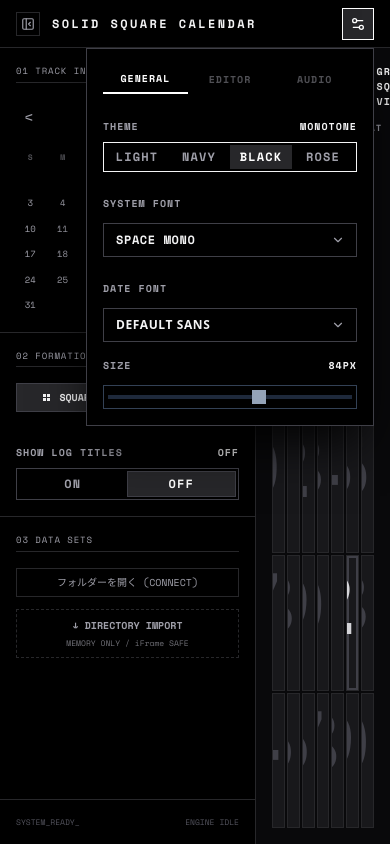
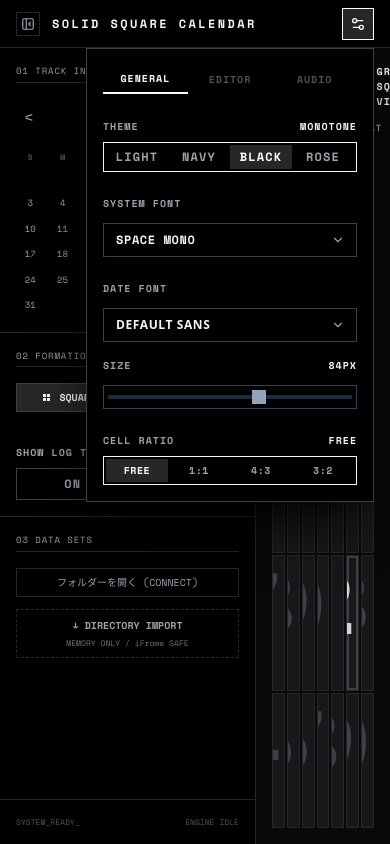
Before and after one commit to soroeru-afk/SOLID-SQUARE-CALENDAR-, a React (Vite) app: page / in a window 390 px wide. Both pictures are taken after a click on the button 358 px from the left and 23 px from the top of the page. Built offline with nearby package versions, Linux system fonts and the light colour scheme; the HTML template or start-up script is replaced by a standard one.

Commit message:
feat: Add cell aspect ratio config (FREE, 1:1, 4:3, 3:2) with responsive container wrapping

```diff
--- a/components/GridSqView.tsx
+++ b/components/GridSqView.tsx
@@ -16,6 +16,7 @@ export function GridSqView({
   dateSize,
   dateFont,
   showLogTitles,
+  cellAspectRatio = "FREE",
 }: any) {
   const days = getCalendarDays(
     currentDate.getFullYear(),
@@ -24,6 +25,16 @@ export function GridSqView({
   const todayYYYYMMDD = toYYYYMMDD(new Date());
 
   const colors = getThemeColors(theme as Theme);
+
+  // Calculate overall grid aspect ratio based on cell aspect ratio (7 columns, 5 rows)
+  let gridAspectRatio: string | null = null;
+  if (cellAspectRatio === "1:1") {
+    gridAspectRatio = "7 / 5";
+  } else if (cellAspectRatio === "4:3") {
+    gridAspectRatio = "28 / 15"; // (7*4) / (5*3)
+  } else if (cellAspectRatio === "3:2") {
+    gridAspectRatio = "21 / 10"; // (7*3) / (5*2)
+  }
 
   const logsByDate = logs.reduce(
     (acc: Record<string, LogFile[]>, log: LogFile) => {
@@ -70,8 +81,19 @@ export function GridSqView({
         ))}
       </div>
 
-      {/* Grid */}
-      <div className="flex-1 grid grid-cols-7 grid-rows-5 gap-[2px] overflow-hidden">
+      {/* Grid Wrapper */}
+      <div className="flex-1 min-h-0 flex items-center justify-center overflow-hidden">
+        <div
+          className="grid grid-cols-7 grid-rows-5 gap-[2px] overflow-hidden transition-all duration-300"
+          style={{
+            aspectRatio: gridAspectRatio || undefined,
+            width: "100%",
+            height: "100%",
+            maxWidth: "100%",
+            maxHeight: "100%",
+            display: "grid",
+          } as any}
+        >
         {days.slice(0, 35).map((dateStrObj: Date, idx: number) => {
           const dateStr = toYYYYMMDD(dateStrObj);
           const isCurrentMonth =
@@ -178,6 +200,7 @@ export function GridSqView({
             </div>
           );
         })}
+        </div>
       </div>
     </div>
   );
--- a/src/App.tsx
+++ b/src/App.tsx
@@ -121,6 +121,7 @@ export default function App() {
     useState<boolean>(false);
   const [showLogTitlesList, setShowLogTitlesList] = useState<boolean>(true);
   const [isThemeMenuOpen, setIsThemeMenuOpen] = useState(false);
+  const [cellAspectRatio, setCellAspectRatio] = useState<"FREE" | "1:1" | "4:3" | "3:2">("FREE");
   const [settingsTab, setSettingsTab] = useState<
     "GENERAL" | "EDITOR" | "AUDIO"
   >("GENERAL");
@@ -164,6 +165,7 @@ export default function App() {
         if (parsed.showLogTitlesList !== undefined)
           setShowLogTitlesList(parsed.showLogTitlesList);
         if (parsed.viewMode) setViewMode(parsed.viewMode);
+        if (parsed.cellAspectRatio) setCellAspectRatio(parsed.cellAspectRatio);
 
         if (parsed.speechVoice) setSpeechVoice(parsed.speechVoice);
         if (parsed.speechRate) setSpeechRate(parsed.speechRate);
@@ -233,6 +235,7 @@ export default function App() {
           showLogTitlesSquare,
           showLogTitlesList,
           viewMode,
+          cellAspectRatio,
           speechVoice,
           speechRate,
           speechVolume,
@@ -258,6 +261,7 @@ export default function App() {
     showLogTitlesSquare,
     showLogTitlesList,
     viewMode,
+    cellAspectRatio,
     speechVoice,
     speechRate,
     speechVolume,
@@ -773,6 +777,30 @@ export default function App() {
                     style={sliderStyle}
                   />
                 </div>
+
+                {/* CELL RATIO */}
+                <div className="flex flex-col gap-2">
+                  <div
+                    className={`text-[10px] font-bold ${colors.textSub} tracking-widest flex items-center justify-between`}
+                  >
+                    <span>CELL RATIO</span>
+                    <span className={colors.textMain}>{cellAspectRatio === "FREE" ? "FREE" : cellAspectRatio}</span>
+                  </div>
+                  <div
+                    className="flex bg-black/10 border border-black/20 p-0.5"
+                    style={{ borderColor: "var(--border-color)" }}
+                  >
+                    {(["FREE", "1:1", "4:3", "3:2"] as const).map((ratio) => (
+                      <button
+                        key={ratio}
+                        onClick={() => setCellAspectRatio(ratio)}
+                        className={`flex-1 py-1 text-[10px] font-bold font-mono tracking-wider ${cellAspectRatio === ratio ? `${colors.activeBg} ${colors.activeText} shadow-sm` : colors.textSub}`}
+                      >
+                        {ratio}
+                      </button>
+                    ))}
+                  </div>
+                </div>
               </div>
             )}
 
@@ -1063,6 +1091,7 @@ export default function App() {
               dateSize={dateSize}
               dateFont={dateFont}
               showLogTitles={showLogTitles}
+              cellAspectRatio={cellAspectRatio}
             />
           )}
 
```
